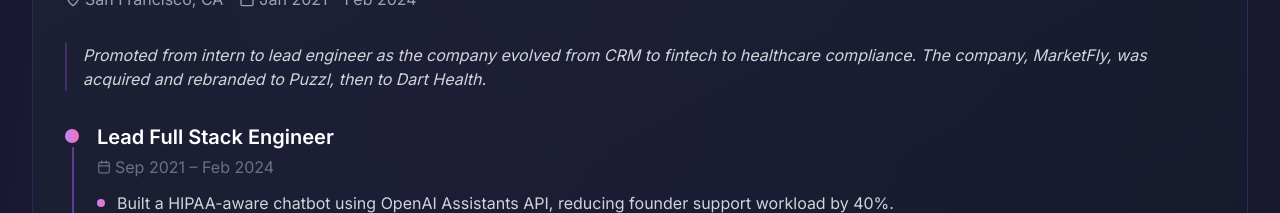
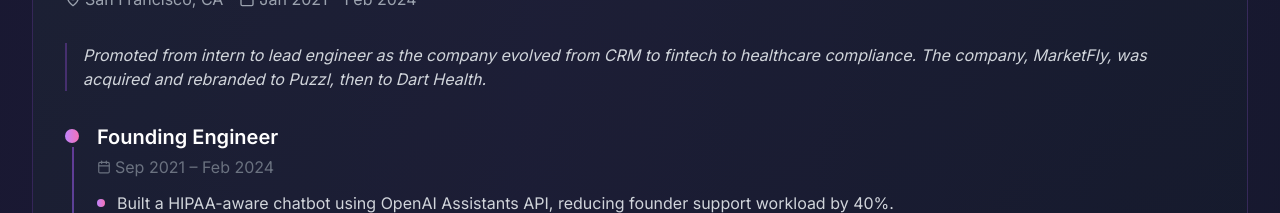
Before and after one commit to iamfaisalh/fizzledev, a Next.js app: page / in a window 1280 px wide. Shown: the part 5540-5753 px from the top of the page. Built offline with nearby package versions, Linux system fonts and the light colour scheme; no server answers.

Commit message:
fixed role title

```diff
--- a/components/experience.tsx
+++ b/components/experience.tsx
@@ -88,7 +88,7 @@ export default function Experience() {
       color: "from-purple-400 to-pink-400",
       positions: [
         {
-          title: "Lead Full Stack Engineer",
+          title: "Founding Engineer",
           period: "Sep 2021 – Feb 2024",
           highlights: [
             "Built a HIPAA-aware chatbot using OpenAI Assistants API, reducing founder support workload by 40%.",
```
Also changed, not shown: 1 other file (tests, documents, lock files or other folders).
